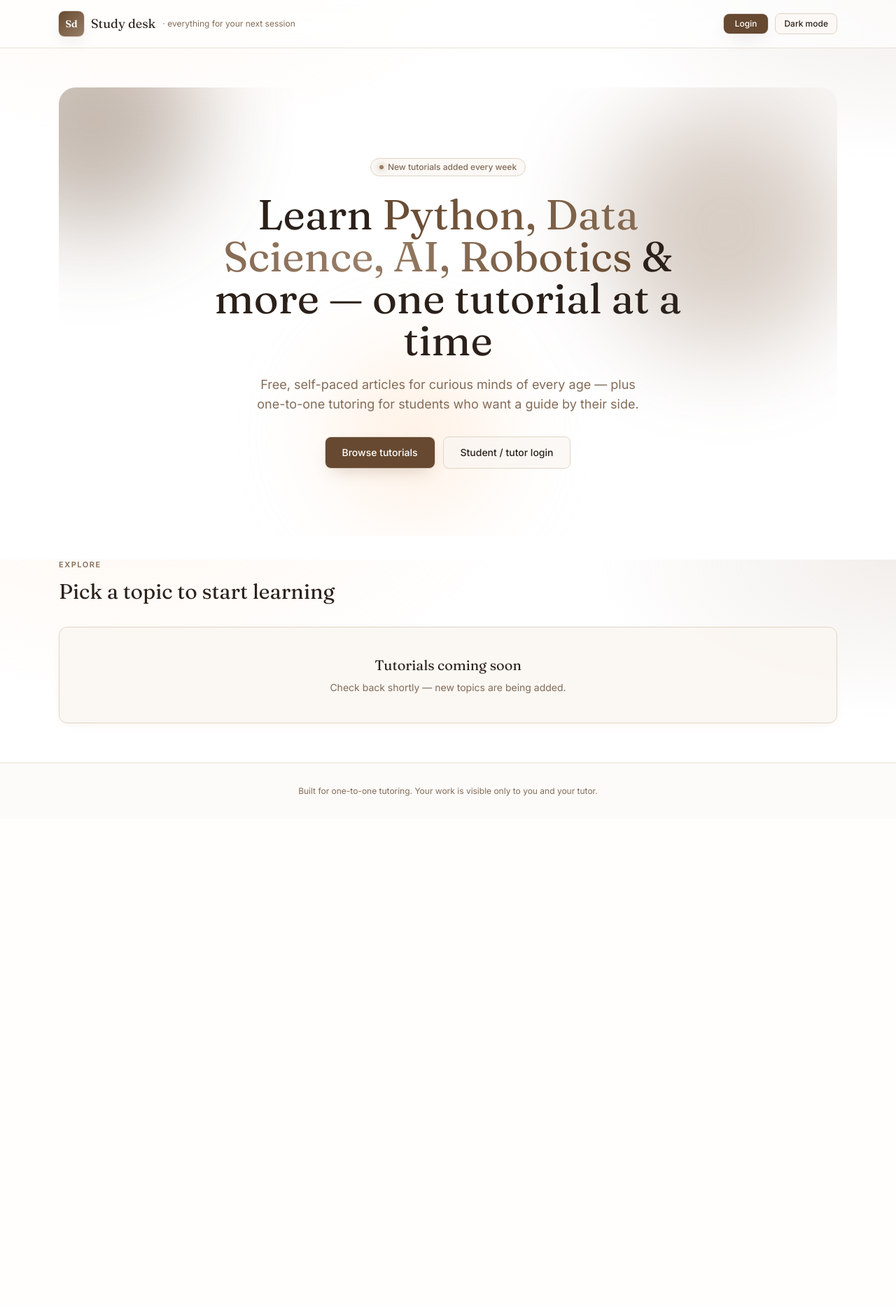
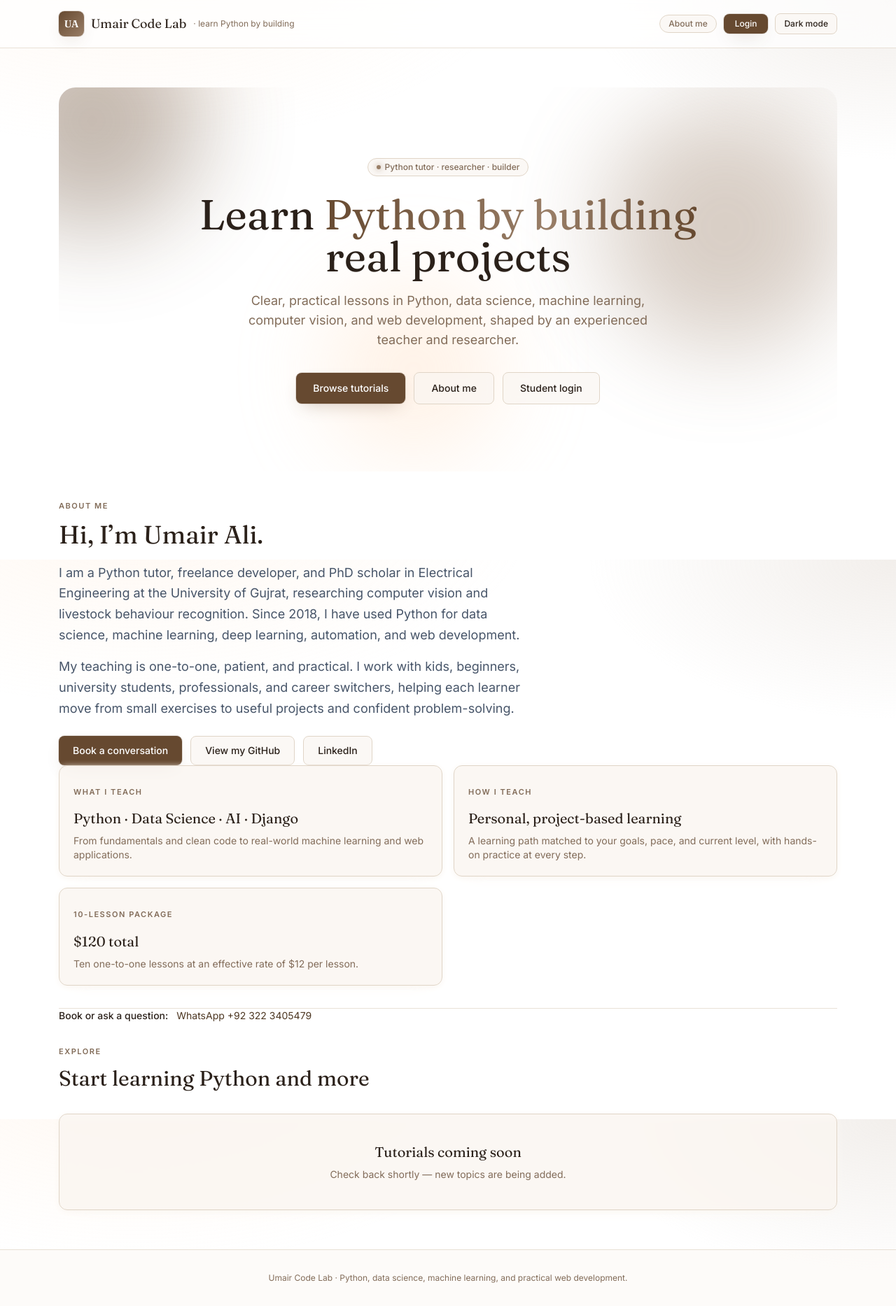
Before and after one commit to eeumairali/student-portal, a Django app: page / in a window 1280 px wide. Shown: the whole page at 70% size. Before the commit the page ends 1138 px from the top, so only its background shows below. Run offline with Django 5.2, Linux system fonts and the light colour scheme; data that the repository does not hold is empty; parts of the project's set-up code (start-up, migrations or seed data) failed here and were passed over; some libraries are stand-ins or nearby versions.

Commit message:
feat: rebrand homepage and add tutoring contact

```diff
--- a/templates/base.html
+++ b/templates/base.html
@@ -28,12 +28,13 @@
 <header class="glass-nav sticky top-0 z-40" x-data="{ open: false }" @keyup.escape.window="open = false">
   <div class="mx-auto flex max-w-6xl items-center justify-between px-5 py-4">
     <a href="{% url 'home' %}" class="group flex items-center gap-2.5">
-      <span class="brand-mark flex h-9 w-9 shrink-0 items-center justify-center rounded-lg text-sm font-display font-bold text-white shadow-glow transition-transform duration-300 group-hover:rotate-6">Sd</span>
-      <span class="font-display text-lg leading-none text-ink">Study desk</span>
-      <span class="hidden text-xs text-slate-500 sm:inline">· everything for your next session</span>
+      <span class="brand-mark flex h-9 w-9 shrink-0 items-center justify-center rounded-lg text-sm font-display font-bold text-white shadow-glow transition-transform duration-300 group-hover:rotate-6">UA</span>
+      <span class="font-display text-lg leading-none text-ink">Umair Code Lab</span>
+      <span class="hidden text-xs text-slate-500 sm:inline">· learn Python by building</span>
     </a>
 
     <div class="hidden items-center gap-2.5 text-sm md:flex">
+      <a class="chip transition hover:border-mint-400 hover:text-ink" href="{% url 'home' %}#about">About me</a>
       {% if user.is_authenticated %}
         <span class="text-slate-500">{{ user.student_profile.display_name|default:user.username }}</span>
         <a class="chip relative transition hover:border-mint-400 hover:text-ink" href="{% url 'notification_list' %}" aria-label="Notifications">
@@ -72,6 +73,7 @@
   <div x-show="open" x-cloak x-transition.duration.150ms @click.outside="open = false"
        class="border-t border-line/70 bg-paper/95 backdrop-blur-xl md:hidden">
     <div class="mx-auto flex max-w-6xl flex-col gap-1 px-5 py-4 text-sm">
+      <a class="rounded-lg px-3 py-2 transition hover:bg-card" href="{% url 'home' %}#about">About me</a>
       {% if user.is_authenticated %}
         <span class="px-1 pb-2 text-slate-500">{{ user.student_profile.display_name|default:user.username }}</span>
         <a class="rounded-lg px-3 py-2 transition hover:bg-card" href="{% url 'notification_list' %}">
@@ -112,7 +114,7 @@
 </main>
 
 <footer class="border-t border-line/70 bg-card/40 py-8 text-center text-xs text-slate-500">
-  <p>Built for one-to-one tutoring. Your work is visible only to you and your tutor.</p>
+  <p>Umair Code Lab · Python, data science, machine learning, and practical web development.</p>
 </footer>
 
 </body>
--- a/templates/learning/dashboard.html
+++ b/templates/learning/dashboard.html
@@ -27,7 +27,7 @@
       <dt class="font-mono text-xs uppercase tracking-wide text-slate-500">Need help?</dt>
       <dd class="mt-1 space-y-0.5 text-sm">
         <a href="mailto:eeumairali@gmail.com" class="block text-slate-600 hover:text-slate-900">eeumairali@gmail.com</a>
-        <a href="https://wa.me/923207651231" target="_blank" rel="noopener" class="block text-slate-600 hover:text-slate-900">WhatsApp +92 320 7651231</a>
+        <a href="https://wa.me/923223405479" target="_blank" rel="noopener" class="block text-slate-600 hover:text-slate-900">WhatsApp +92 322 3405479</a>
       </dd>
     </div>
   </dl>
--- a/templates/tutorials/home.html
+++ b/templates/tutorials/home.html
@@ -1,7 +1,7 @@
 {% extends "base.html" %}
-{% block title %}Study desk — free tutorials in Python Related Topics and more{% endblock %}
+{% block title %}Umair Code Lab — Learn Python, Data Science and AI{% endblock %}
 {% block robots %}{% endblock %}
-{% block meta_description %}<meta name="description" content="Free tutorials and articles on Python, robotics, data science and more, plus one-to-one tutoring for students.">{% endblock %}
+{% block meta_description %}<meta name="description" content="Learn Python, data science, machine learning and web development with Umair Ali, a Python tutor and PhD scholar in computer vision.">{% endblock %}
 {% block content %}
 <section class="relative overflow-hidden rounded-3xl px-6 py-16 sm:py-24">
   <div class="blob blob-1 animate-blob-pulse -left-24 -top-24 h-72 w-72" aria-hidden="true"></div>
@@ -9,23 +9,65 @@
   <div class="blob blob-3 animate-float-slow bottom-0 left-1/3 h-64 w-64" aria-hidden="true"></div>
 
   <div class="relative mx-auto max-w-3xl text-center">
-    <span class="chip"><span class="chip-dot"></span> New tutorials added every week</span>
+    <span class="chip"><span class="chip-dot"></span> Python tutor · researcher · builder</span>
     <h1 class="mt-6 font-display text-4xl leading-tight sm:text-6xl">
-      Learn <span class="text-gradient">Python, Data Science, AI, Robotics</span> &amp; more — one tutorial at a time
+      Learn <span class="text-gradient">Python by building</span> real projects
     </h1>
     <p class="mx-auto mt-5 max-w-xl text-base text-slate-500 sm:text-lg">
-      Free, self-paced articles for curious minds of every age — plus one-to-one tutoring for students who want a guide by their side.
+      Clear, practical lessons in Python, data science, machine learning, computer vision, and web development, shaped by an experienced teacher and researcher.
     </p>
     <div class="mt-8 flex flex-wrap items-center justify-center gap-3">
       <a href="#domains" class="btn-primary px-6 py-3 text-sm">Browse tutorials</a>
-      <a href="{% url 'login' %}" class="btn-quiet px-6 py-3 text-sm">Student / tutor login</a>
+      <a href="#about" class="btn-quiet px-6 py-3 text-sm">About me</a>
+      <a href="{% url 'login' %}" class="btn-quiet px-6 py-3 text-sm">Student login</a>
     </div>
+  </div>
+</section>
+
+<section id="about" class="mt-8 scroll-mt-24 border-y border-line/70 py-14 sm:py-18">
+  <div class="grid gap-10 lg:grid-cols-[1.2fr_.8fr] lg:items-start">
+    <div>
+      <p class="eyebrow">About me</p>
+      <h2 class="mt-2 font-display text-3xl sm:text-4xl">Hi, I’m Umair Ali.</h2>
+      <p class="mt-5 max-w-2xl text-slate-600">
+        I am a Python tutor, freelance developer, and PhD scholar in Electrical Engineering at the University of Gujrat, researching computer vision and livestock behaviour recognition. Since 2018, I have used Python for data science, machine learning, deep learning, automation, and web development.
+      </p>
+      <p class="mt-4 max-w-2xl text-slate-600">
+        My teaching is one-to-one, patient, and practical. I work with kids, beginners, university students, professionals, and career switchers, helping each learner move from small exercises to useful projects and confident problem-solving.
+      </p>
+      <div class="mt-6 flex flex-wrap gap-3">
+        <a class="btn-primary px-5 py-2.5 text-sm" href="mailto:eeumairali@gmail.com">Book a conversation</a>
+        <a class="btn-quiet px-5 py-2.5 text-sm" href="https://github.com/eeumairali" target="_blank" rel="noopener noreferrer">View my GitHub</a>
+        <a class="btn-quiet px-5 py-2.5 text-sm" href="https://www.linkedin.com/in/eeumairali" target="_blank" rel="noopener noreferrer">LinkedIn</a>
+      </div>
+    </div>
+    <div class="grid gap-4 sm:grid-cols-2 lg:grid-cols-1">
+      <div class="card p-5">
+        <p class="eyebrow">What I teach</p>
+        <p class="mt-3 font-display text-xl">Python · Data Science · AI · Django</p>
+        <p class="mt-2 text-sm text-slate-500">From fundamentals and clean code to real-world machine learning and web applications.</p>
+      </div>
+      <div class="card p-5">
+        <p class="eyebrow">How I teach</p>
+        <p class="mt-3 font-display text-xl">Personal, project-based learning</p>
+        <p class="mt-2 text-sm text-slate-500">A learning path matched to your goals, pace, and current level, with hands-on practice at every step.</p>
+      </div>
+      <div class="card p-5">
+        <p class="eyebrow">10-lesson package</p>
+        <p class="mt-3 font-display text-xl">$120 total</p>
+        <p class="mt-2 text-sm text-slate-500">Ten one-to-one lessons at an effective rate of $12 per lesson.</p>
+      </div>
+    </div>
+  </div>
+  <div class="mt-8 border-t border-line/70 pt-6 text-sm text-slate-600">
+    <span class="font-medium text-ink">Book or ask a question:</span>
+    <a class="ml-2 text-teal-700 hover:underline" href="https://wa.me/923223405479" target="_blank" rel="noopener noreferrer">WhatsApp +92 322 3405479</a>
   </div>
 </section>
 
 <section id="domains" class="mt-6 scroll-mt-24">
   <p class="eyebrow">Explore</p>
-  <h2 class="mt-2 font-display text-2xl sm:text-3xl">Pick a topic to start learning</h2>
+  <h2 class="mt-2 font-display text-2xl sm:text-3xl">Start learning Python and more</h2>
 
   {% if domains %}
   <div class="mt-8 grid gap-5 sm:grid-cols-2 lg:grid-cols-3">
```
